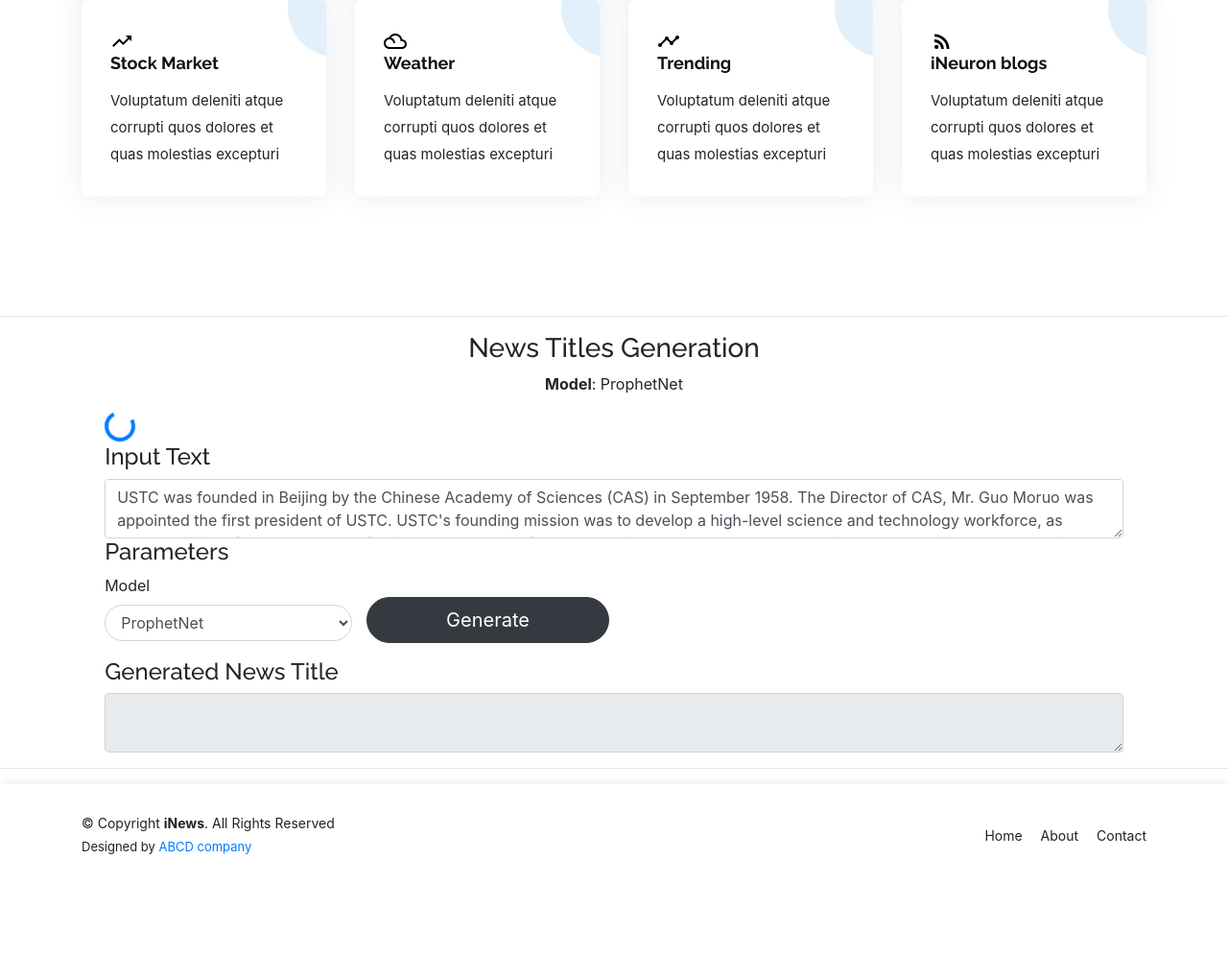
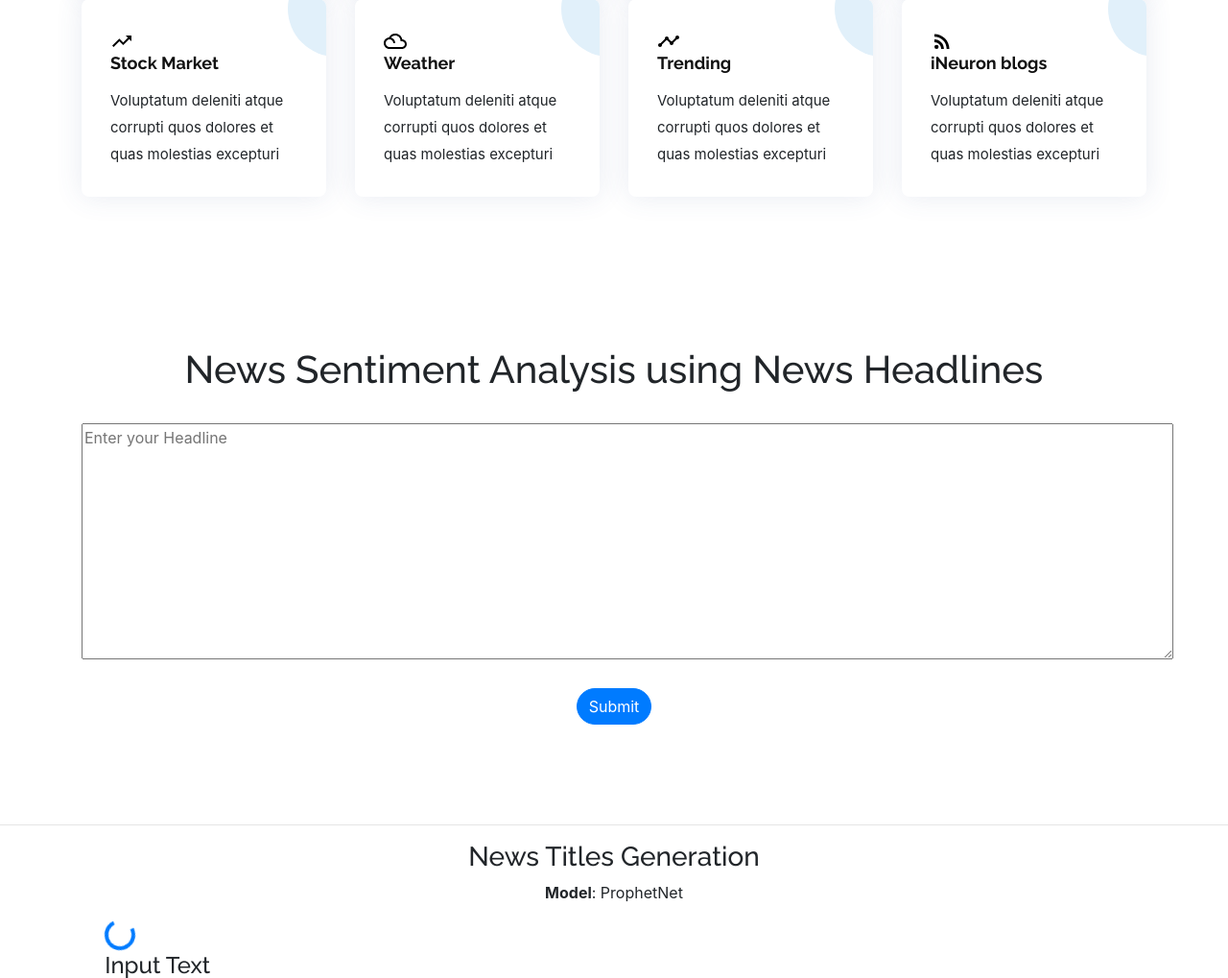
Before and after one commit to mdakram09/ProphetNet-News-Titles-Generation, a Flask app: page / in a window 1280 px wide. Shown: the part 1284-2303 px from the top of the page at 96% size. Before the commit the page ends 2174 px from the top, so only its background shows below. Run offline with Flask 2, Linux system fonts and the light colour scheme; parts of the project's set-up code (start-up, migrations or seed data) failed here and were passed over; some libraries are stand-ins or nearby versions; some web fonts are replaced.

Commit message:
news sentiment part added in index.html

```diff
--- a/templates/index.html
+++ b/templates/index.html
@@ -169,7 +169,26 @@
   </div>
 </section><!-- End Services Section -->
 
+<br><br><br><br>
 
+<div class="container" style="text-align: center;">
+    <h1>    News Sentiment Analysis using News Headlines   </h1><br>
+    <form method="POST" action={{ url_for('stocksentiment')}}>
+        <textarea name="test_data" placeholder="Enter your Headline" rows="10" cols="109"></textarea><br><br>
+
+        <input class="example_a btn btn-primary my-2 my-sm-0 rounded-pill" type="submit">
+    </form>
+    <br>
+    {% if final %}
+    <div>
+      <h2 style="line-height: 50px;">The Sentiment of the headline ''{{ test_data }}'' is {{ final*100 }} % positive</h2>
+      {% else %}
+        <p></p>
+        {% endif %}
+    </div>
+
+
+</div>
 <br>
 <br>
 <hr>
--- a/templates/stocksentiment.html
+++ b/templates/stocksentiment.html
@@ -3,7 +3,7 @@
 <br><br><br><br>
 
 <div class="container" style="text-align: center;">
-    <h1>    Stock Sentiment Analysis using News Headlines   </h1>
+    <h1>    News Sentiment Analysis using News Headlines   </h1><br>
     <form method="POST">
         <textarea name="test_data" placeholder="Enter your Headline" rows="10" cols="109"></textarea><br><br>
 
@@ -12,7 +12,7 @@
     <br>
     {% if final %}
     <div>
-        <h2>The Sentiment of this news is {{ final*100 }} % positive</h2>
+        <h2 style="line-height: 50px;">The Sentiment of the headline ''{{ test_data }}'' is {{ final*100 }} % positive</h2>
         {% else %}
         <p></p>
         {% endif %}
```
